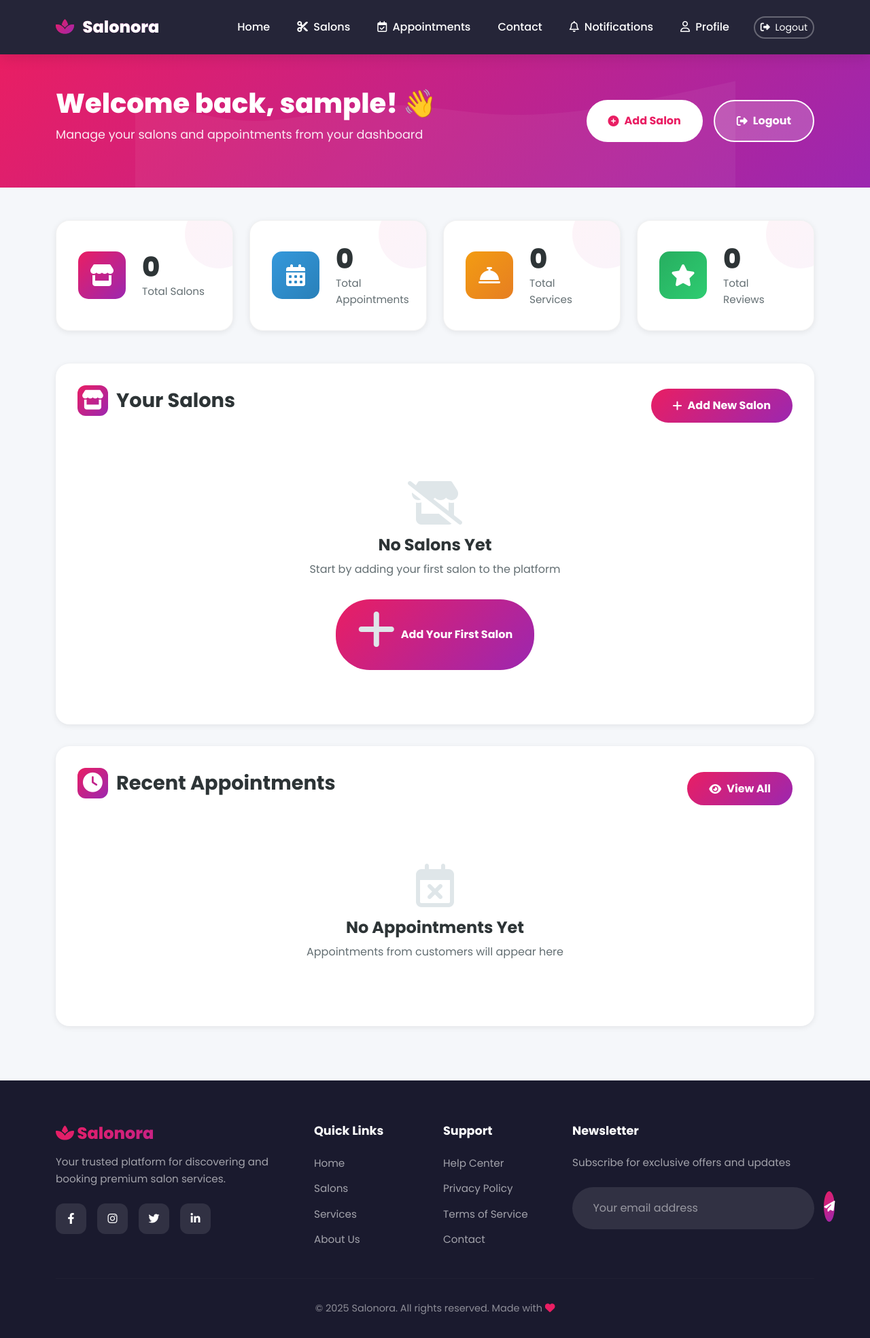
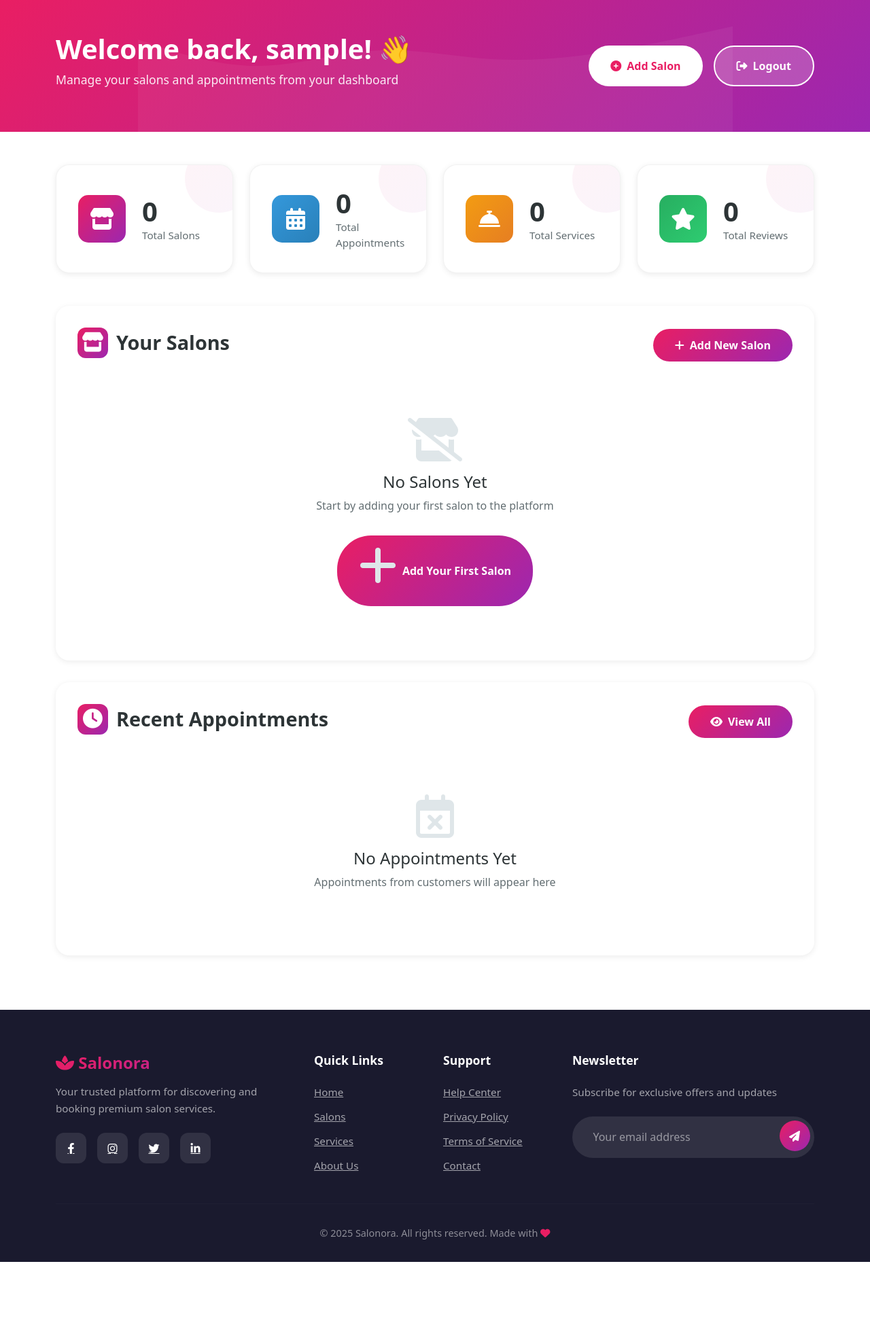
Before and after one commit to sahilkavishka/salon, a PHP site: page /owner/dashboard.php in a window 1280 px wide. Shown: the whole page at 68% size. After the commit the page ends 1857 px from the top, so only its background shows below. Run offline with PHP 8.4, Linux system fonts and the light colour scheme; the visitor is signed in with stand-in values (Sample User, id 1); data that the repository does not hold is empty.

Commit message:
25/11/11

```diff
--- a/public/footer.php
+++ b/public/footer.php
@@ -1,3 +1,4 @@
+
 <!-- Footer -->
 <footer class="footer" id="contact">
   <div class="container">
--- a/public/header.php
+++ b/public/header.php
@@ -18,8 +18,7 @@
   <!-- Main Style CSS (from index.php) -->
   <link rel="stylesheet" href="/salonora/public/assets/css/style.css">
 
-  <!-- Dashboard CSS -->
-  <link rel="stylesheet" href="/salonora/public/assets/css/dashboard.css">
+
 
   <style>
     /* Force navbar to always show as scrolled (keeps original colors from style.css) */
--- a/public/owner/dashboard.php
+++ b/public/owner/dashboard.php
@@ -73,7 +73,19 @@ $recent = $stmt->fetchAll(PDO::FETCH_ASSOC);
 
 $page_title = "Owner Dashboard - Salonora";
 ?>
-<?php include __DIR__ . '/../header.php'; ?>
+ <!-- Dashboard CSS -->
+  <link rel="stylesheet" href="/salonora/public/assets/css/dashboard.css">
+   <!-- Bootstrap CSS -->
+  <link href="https://cdn.jsdelivr.net/npm/bootstrap@5.3.2/dist/css/bootstrap.min.css" rel="stylesheet">
+
+  <!-- Google Fonts -->
+  <link href="https://fonts.googleapis.com/css2?family=Poppins:wght@300;400;500;600;700;800&family=Playfair+Display:wght@700;800&display=swap" rel="stylesheet">
+
+  <!-- Font Awesome -->
+  <link rel="stylesheet" href="https://cdnjs.cloudflare.com/ajax/libs/font-awesome/6.4.0/css/all.min.css">
+   <!--footer-->
+  <link rel="stylesheet" href="/salonora/public/assets/css/footer.css">
+
 
 <!-- Welcome Header -->
 <div class="welcome-header">
```
Also changed, not shown: public/assets/css/footer.css (added).
